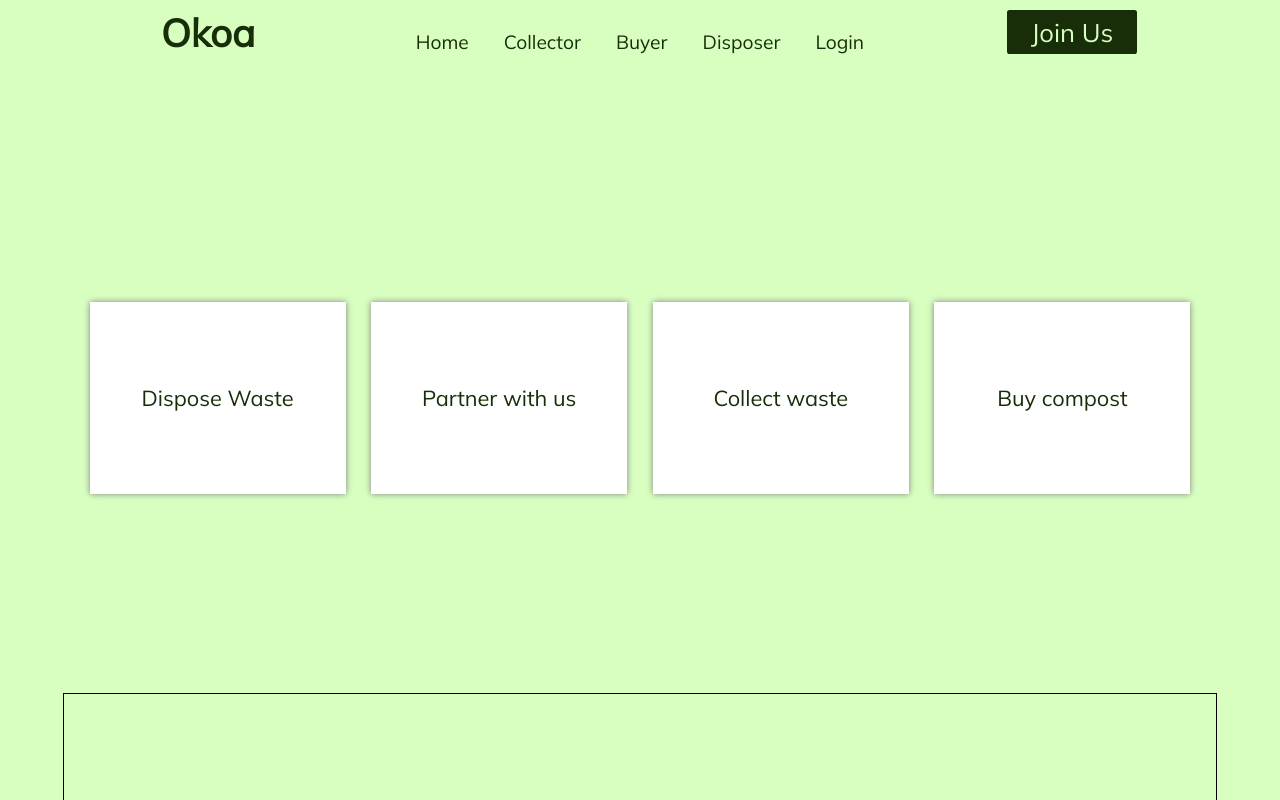
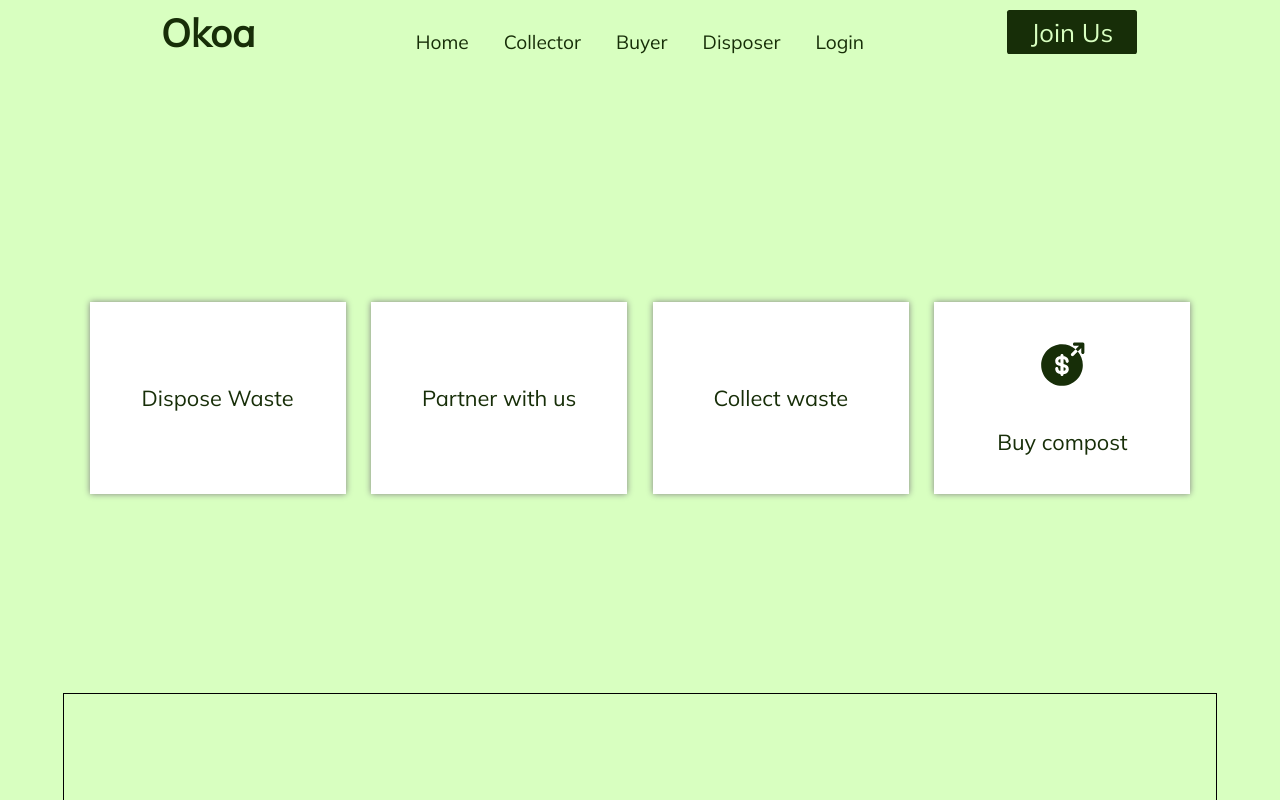
Before and after one commit to MokuaEnock/greenly, a React (Create React App) app: page /redirect in a window 1280 px wide. Shown: the top 800 px of the page. Built offline with nearby package versions, Linux system fonts and the light colour scheme; no server answers.

Commit message:
add money icon

```diff
--- a/src/pages/redirect/redirect.js
+++ b/src/pages/redirect/redirect.js
@@ -1,5 +1,6 @@
 import "./redirect.css";
 import { Link } from "react-router-dom";
+import Money from "../logos/moneysend.svg";
 
 export default function Redirect() {
   return (
@@ -14,6 +15,7 @@ export default function Redirect() {
         Collect waste
       </Link>
       <Link className="redirects" to="/buyer">
+        <img src={Money} alt="money" />
         Buy compost
       </Link>
     </main>
```
Also changed, not shown: src/pages/logos/moneysend.svg (added).
